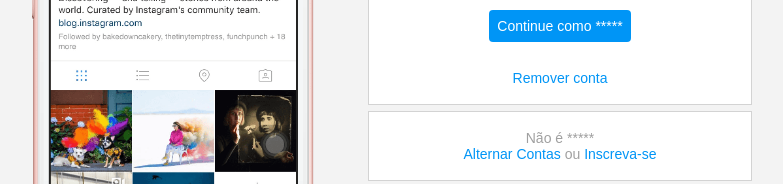
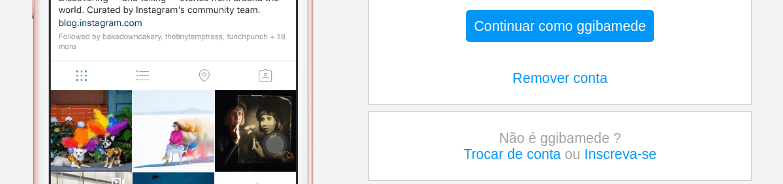
Before and after one commit to gilbertomoj/Instagram-Clone, a plain HTML site: page index.html in a window 1280 px wide. Shown: the part 326-510 px from the top of the page, without its empty margins (272-1055 px from the left). Drawn offline with Linux system fonts and the light colour scheme.

Commit message:
feature(page): informações alteradas

```diff
--- a/index.html
+++ b/index.html
@@ -17,13 +17,13 @@
                 <div class="profile-photo">
                     <img src="./img/perfil-instagram.jpg" alt="Foto de perfil">
                 </div>
-                <a href="#" class="instagram-login">Continue como *****</a>
+                <a href="#" class="instagram-login">Continuar como ggibamede</a>
                 <a href="#" class="instagram-logout">Remover conta</a>
             </div>
             <div class="group">
-                <p class="not-account">Não é *****</p>
+                <p class="not-account">Não é ggibamede ?</p>
                 <p class="not-account">
-                    <span class="link-blue">Alternar Contas</span>
+                    <span class="link-blue">Trocar de conta</span>
                     ou
                     <span class="link-blue">Inscreva-se</span>
                 </p>
```
Also changed, not shown: img/perfil-instagram.jpg.
